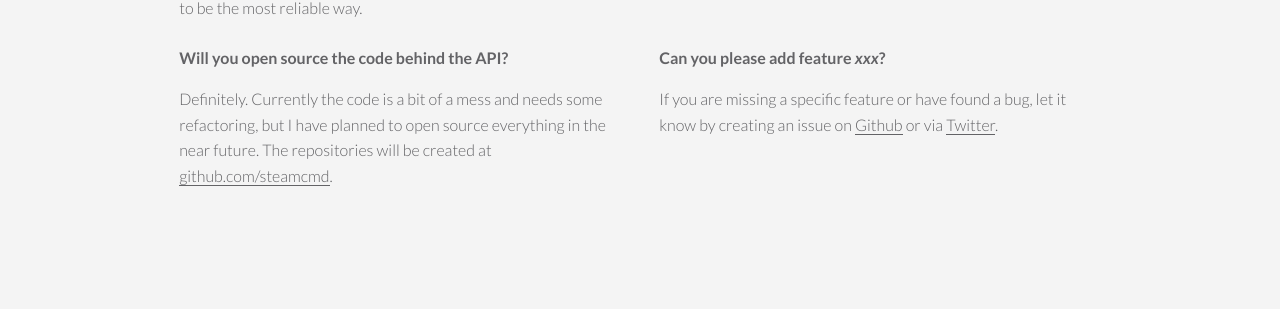
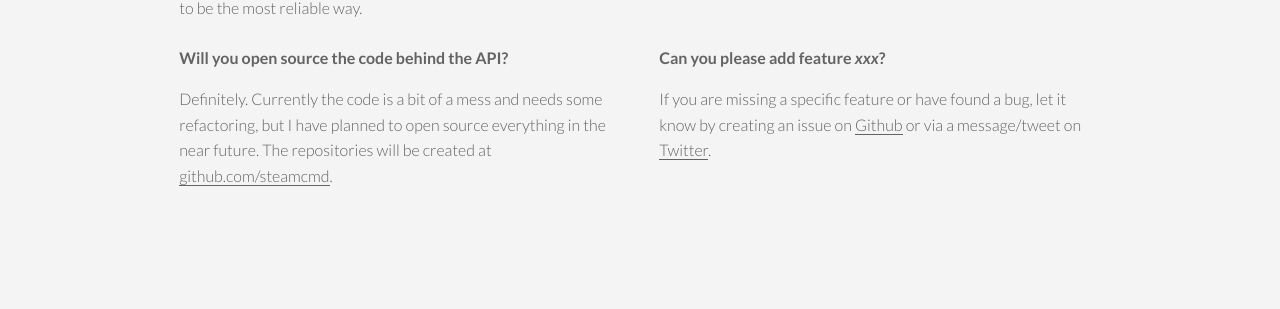
Before and after one commit to steamcmd/website, a Jekyll site: the page built from index.html, in a window 1280 px wide and 900 px high, scrolled down 4900 px. Shown: the part 205-514 px from the top of the window. Built offline with Jekyll 4.4.1, drawn with Linux system fonts in a browser that asks for light colours.

Commit message:
Minor improvement to FAQ

```diff
--- a/_includes/faq.html
+++ b/_includes/faq.html
@@ -34,7 +34,7 @@
     <b>Can you please add feature <i>xxx</i>?</b>
     <p>
       If you are missing a specific feature or have found a bug, let it know by creating an issue on <a href="https://github.com/steamcmd">Github</a>
-      or via <a href="https://twitter.com/messages/compose?recipient_id=1132284269345333248">Twitter</a>.
+      or via a message/tweet on <a href="https://twitter.com/messages/compose?recipient_id=1132284269345333248">Twitter</a>.
     </p>
   </div>
 </div>
```
